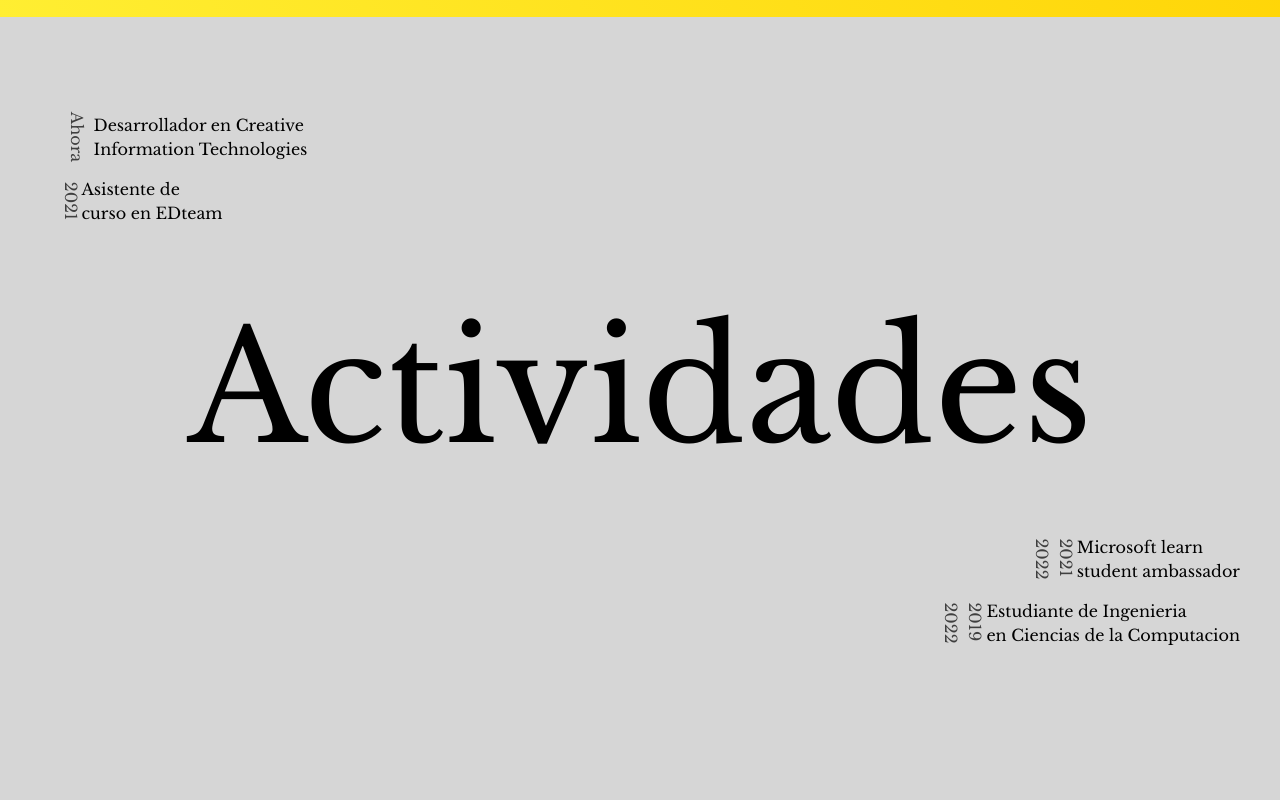
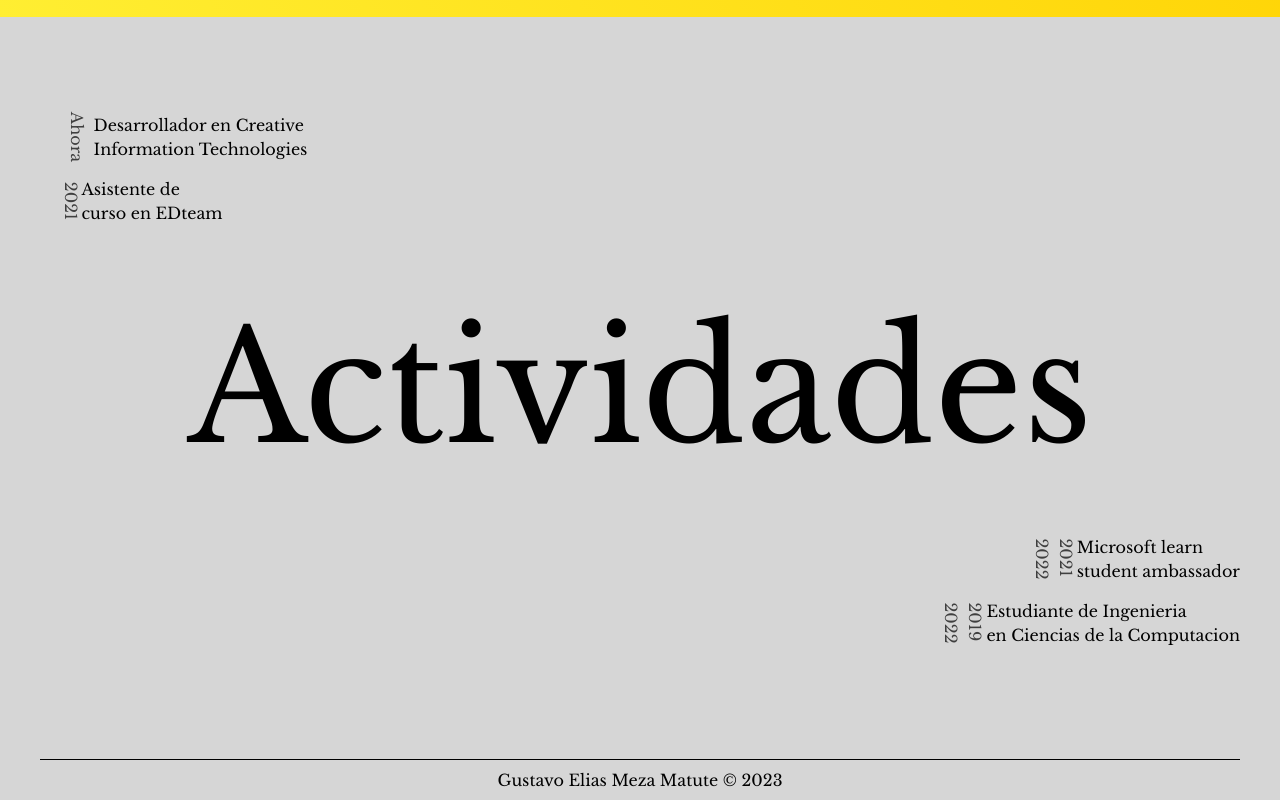
Before and after one commit to gustavo-exe/Portafolio, a Next.js app: page / in a window 1280 px wide. Shown: the part 1296-2096 px from the top of the page. Before the commit the page ends 1959 px from the top, so only its background shows below. Built offline with nearby package versions, Linux system fonts and the light colour scheme.

Commit message:
Pie de pagina

```diff
--- /dev/null
+++ b/src/components/Footer/Footer.tsx
@@ -0,0 +1,7 @@
+export const Footer = () =>{
+    return(
+        <div  className="container-layout border-t  border-t-black p-2 text-center" >
+            Gustavo Elias Meza Matute © 2023
+        </div>
+    )
+}
--- a/src/pages/index.tsx
+++ b/src/pages/index.tsx
@@ -2,6 +2,7 @@ import { Cover } from "@/pages/portafolio/Cover/Cover";
 import { NavBar } from "@/components/NavBar/NavBar";
 import { About } from "./portafolio/About/About";
 import { Actividades } from "./portafolio/Actividades/Actividades";
+import { Footer } from "@/components/Footer/Footer";
 
 
 export default function Home() {
@@ -11,6 +12,7 @@ export default function Home() {
       <Cover/>
       <About/>
       <Actividades/>
+      <Footer/>
     </>
   )
 }
```
